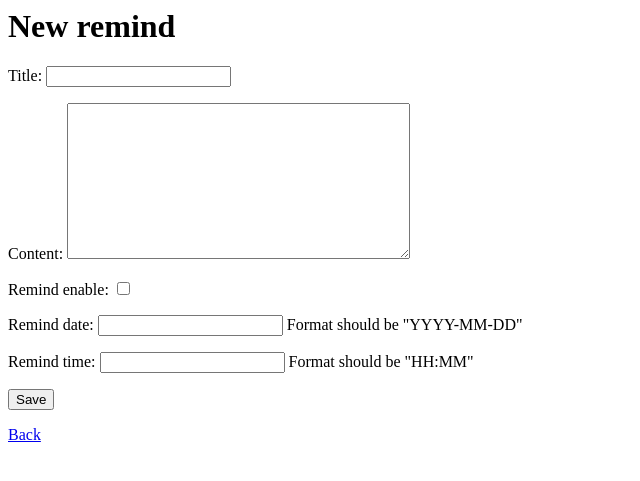
After one commit to fomaaq/Reminder-App, a Django app: page /add_remind/ in a window 1280 px wide. The commit adds this page. Shown: the top 481 px of the page, without its empty margins (0-640 px from the left). Run offline with Django 4.2, Linux system fonts and the light colour scheme.

Commit message:
add OOP and edit remind

```diff
--- a/memo/memo/urls.py
+++ b/memo/memo/urls.py
@@ -16,13 +16,19 @@ Including another URLconf
 """
 from django.contrib import admin
 from django.urls import path
-from reminder.views import reminderView, addReminderView, deleteReminderView, setRemindView, sendRemindView
+from reminder.views import ReminderView, AddRemindView, EditRemindView, DeleteRemindView
 
 urlpatterns = [
     path('admin/', admin.site.urls),
-    path('reminder/', reminderView),
-    path('addReminderItem/', addReminderView),
-    path('deleteReminderItem/<int:rem_item>/', deleteReminderView),
-    path('setRemindDate/<int:rem_item>/', setRemindView),
-    path('sendRemindEmail/<int:rem_item>/', sendRemindView),
+    path('', ReminderView.as_view(), name='memo'),
+    path('add_remind/', AddRemindView.as_view(), name='add_remind'),
+    path('edit_remind/<int:pk>/', EditRemindView.as_view(), name='edit_remind'),
+    path('edit_remind/<int:pk>/delete/', DeleteRemindView.as_view(), name='delete_remind'),
+    # path('reminder/', reminderView),
+    # path('reminder/add_remind/', addReminderView, name='add_remind'),
+    # path('deleteReminderItem/<int:rem_item>/', deleteReminderView),
+    # path('reminder/edit_remind/<int:rem_item>/', editReminderView, name='edit_remind'),
+    # path('setRemindDate/<int:rem_item>/', setRemindView),
+    # path('sendRemindEmail/<int:rem_item>/', sendRemindView),
+    # path('enableRemind/<int:rem_item>/', enableRemindView),
 ]
--- /dev/null
+++ b/memo/reminder/forms.py
@@ -0,0 +1,26 @@
+from django import forms
+from django.db import models
+from .models import ReminderItem
+
+
+# class AddRemindForm(forms.Form):
+#     content = forms.CharField(max_length=200, widget=forms.TextInput)
+#     reminder_on = forms.BooleanField(required=False, initial=True)
+#     remind_date = forms.DateTimeField(required=False, widget=forms.DateTimeInput)
+
+
+class AddRemindForm(forms.ModelForm):
+    title = models.CharField(max_length=50)
+    content = models.TextField(max_length=1000)
+
+    class Meta:
+        model = ReminderItem
+        fields = ('title', 'content', 'reminder_on', 'remind_date', 'remind_time')
+        widgets = {
+            'remind_date': forms.DateInput(),
+            'remind_time': forms.TimeInput(),
+        }
+        help_texts = {
+            'remind_date': 'Format should be "YYYY-MM-DD"',
+            'remind_time': 'Format should be "HH:MM"',
+        }
--- a/memo/reminder/models.py
+++ b/memo/reminder/models.py
@@ -1,10 +1,19 @@
 from django.db import models
-from django.core.validators import MinValueValidator
+from django.urls import reverse
 
 
 class ReminderItem(models.Model):
-    content = models.TextField(verbose_name='Content')
-    remind_date = models.IntegerField(blank=True, validators=[MinValueValidator(0)], verbose_name='Remind date')
+    title = models.CharField(max_length=50, verbose_name='title')
+    content = models.TextField(max_length=1000, verbose_name='Content', blank=True)
+    reminder_on = models.BooleanField(verbose_name='Remind enable')
+    remind_date = models.DateField(blank=True, null=True, verbose_name='Remind date')
+    remind_time = models.TimeField(blank=True, null=True, verbose_name='Remind time')
+
+    def __str__(self):
+        return self.title
+
+    def get_absolute_url(self):
+        return reverse("delete_remind", kwargs={"pk": self.pk})
 
     """
     + напоминать/не напоминать
--- /dev/null
+++ b/memo/reminder/templates/add_remind.html
@@ -0,0 +1,6 @@
+<h1>New remind</h1>
+<form method="POST" class="post-form">{% csrf_token %}
+    {{ form.as_p }}
+    <button type="submit" class="save btn btn-default">Save</button>
+</form>
+<a href="{% url 'memo' %}">Back</a>
--- /dev/null
+++ b/memo/reminder/templates/delete_remind.html
@@ -0,0 +1,6 @@
+<form method="post">{% csrf_token %}
+    <p>Are you sure you want to delete "{{ remind }}"?</p>
+        <input type="submit" value="Confirm">
+
+</form>
+<a href="{% url 'memo' %}">Cancel</a>
--- a/memo/reminder/views.py
+++ b/memo/reminder/views.py
@@ -1,39 +1,113 @@
-from django.shortcuts import render
+from django.shortcuts import redirect
+from django.views.generic import ListView, FormView, UpdateView, DeleteView
+from django.contrib import messages
 from .models import ReminderItem
-from django.http import HttpResponseRedirect
-from django.core.mail import send_mail
+from .forms import AddRemindForm
+# from django.http import HttpResponseRedirect
+# from django.core.mail import send_mail
 
 
-def reminderView(request):
-    reminder_items = ReminderItem.objects.all()
-    return render(request, 'reminder.html', {'all_items': reminder_items})
+# def reminderView(request):
+#     reminder_items = ReminderItem.objects.all()
+#     return render(request, 'reminder.html', {'all_items': reminder_items})
+
+class ReminderView(ListView):
+    model = ReminderItem
+    template_name = 'reminder.html'
 
 
-def addReminderView(request):
-    new_content = request.POST['content']
-    new_item = ReminderItem(content=new_content)
-    new_item.save()
-    return HttpResponseRedirect('/reminder/')
+class AddRemindView(FormView):
+    form_class = AddRemindForm
+    template_name = 'add_remind.html'
+    success_url = '/'
+
+    def form_valid(self, form):
+        form.save()
+        return super().form_valid(form)
 
 
-def deleteReminderView(request, rem_item):
-    selected_item = ReminderItem.objects.get(id=rem_item)
-    selected_item.delete()
-    return HttpResponseRedirect('/reminder/')
+class EditRemindView(UpdateView):
+    template_name = 'edit_remind.html'
+    form_class = AddRemindForm
+    model = ReminderItem
+
+    def form_valid(self, form):
+        self.object = form.save(commit=False)
+        self.object.save()
+        return redirect('/')
 
 
-def setRemindView(request, rem_item):
-    selected_item = ReminderItem.objects.get(id=rem_item)
-    selected_item.remind_date = request.POST['remind_date']
-    selected_item.save()
-    return HttpResponseRedirect('/reminder/')
+class DeleteRemindView(DeleteView):
+    model = ReminderItem
+    template_name = 'delete_remind.html'
+    success_url = '/'
+    context_object_name = 'remind'
+
+    def form_valid(self, form):
+        messages.success(self.request, "The task was deleted successfully.")
+        return super(DeleteRemindView, self).form_valid(form)
 
 
-def sendRemindView(request, rem_item):
-    remind_item = ReminderItem.objects.get(id=rem_item)
-    send_mail(subject='Remind from Memo App',
-              message=remind_item.content,
-              # TODO нужно придумать как устанавливать email пользователя
-              recipient_list=['veek47@ya.ru', ]
-              )
-    return HttpResponseRedirect('/reminder/')
+# def addReminderView(request):
+#     form = AddRemindForm()
+#     if request.method == "POST":
+#         form = AddRemindForm(request.POST)
+#         if form.is_valid():
+#             rem_item = form.save(commit=False)
+#             rem_item.save()
+#             return redirect('/reminder')
+#     else:
+#         form = AddRemindForm()
+#     return render(request, 'add_remind.html', {'form': form})
+
+
+# def editRemindView(request, rem_item):
+#     selected_item = get_object_or_404(ReminderItem, id=rem_item)
+#     form = EditRemindForm()
+#     if request.method == "POST":
+#         form = EditRemindForm(request.POST, instance=selected_item)
+#         if form.is_valid():
+#             rem_item = form.save(commit=False)
+#             rem_item.save()
+#             return redirect('/reminder')
+#     else:
+#         form = EditRemindForm()
+#     return render(request, 'edit_remind.html', {'form': form})
+
+
+# def addReminderView(request):
+#     new_content = request.POST['content']
+#     new_item = ReminderItem(content=new_content)
+#     new_item.save()
+#     return HttpResponseRedirect('/reminder/')
+
+
+# def deleteReminderView(request, rem_item):
+#     selected_item = ReminderItem.objects.get(id=rem_item)
+#     selected_item.delete()
+#     return HttpResponseRedirect('/reminder/')
+
+
+# def enableRemindView(request, rem_item):
+#     selected_item = ReminderItem.objects.get(id=rem_item)
+#     selected_item.reminder_on = request.POST['reminder_on']
+#     selected_item.save()
+#     return HttpResponseRedirect('/reminder/')
+
+
+# def setRemindView(request, rem_item):
+#     selected_item = ReminderItem.objects.get(id=rem_item)
+#     selected_item.remind_date = request.POST['remind_date']
+#     selected_item.save()
+#     return HttpResponseRedirect('/reminder/')
+
+
+# тестовая функция для проверки отправки сообщения
+# def sendRemindView(request, rem_item):
+#     remind_item = ReminderItem.objects.get(id=rem_item)
+#     send_mail(subject='Remind from Memo App',
+#               message=remind_item.content,
+#               # TODO нужно придумать как устанавливать email пользователя
+#               recipient_list=['veek47@ya.ru', ]
+#               )
+#     return HttpResponseRedirect('/reminder/')
```
Also changed, not shown: memo/reminder/remind_sender.py (added, +16 -0 lines), memo/reminder/templates/edit_remind.html (added, +7 -0 lines), memo/reminder/templates/reminder.html (+25 -14 lines), memo/reminder/migrations/0004_reminderitem_reminder_on_alter_reminderitem_content_and_more.py (added), memo/reminder/migrations/0005_reminderitem_remind_time_alter_reminderitem_content_and_more.py (added), memo/reminder/migrations/0006_reminderitem_title_alter_reminderitem_content.py (added).
